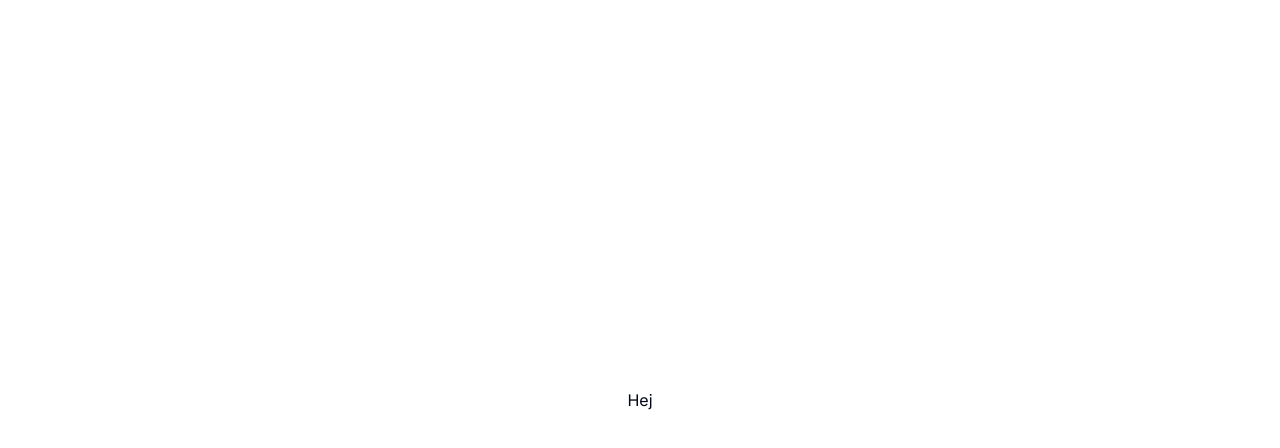
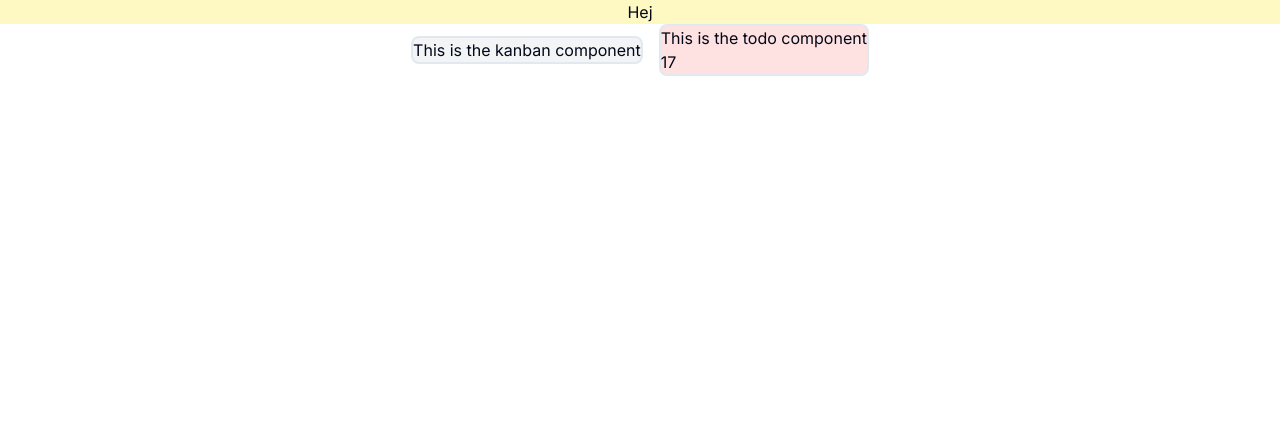
Before and after one commit to martinwinther/adhd-dashboard, a Next.js app: page / in a window 1280 px wide. Shown: the top 448 px of the page. Built offline with nearby package versions, Linux system fonts and the light colour scheme.

Commit message:
add sample layout

```diff
--- a/src/app/page.tsx
+++ b/src/app/page.tsx
@@ -1,7 +1,14 @@
+import Kanban from '@/components/Kanban'
+import Todo from '@/components/Todo'
+
 export default function Home() {
   return (
     <main>
-      <div className="h-screen flex justify-center items-center">Hej</div>
+      <div className=" bg-yellow-100 flex justify-center items-center">Hej</div>
+      <div className="flex flex-row justify-center items-center space-x-4">
+        <Kanban />
+        <Todo />
+      </div>
     </main>
   )
 }
--- /dev/null
+++ b/src/components/Kanban.tsx
@@ -0,0 +1,9 @@
+const Kanban = () => {
+  return (
+    <div className="bg-gray-100 border-2 rounded-lg">
+      This is the kanban component
+    </div>
+  )
+}
+
+export default Kanban
--- /dev/null
+++ b/src/components/Todo.tsx
@@ -0,0 +1,14 @@
+const Todo = () => {
+  function math(a: number, b: number) {
+    return a + b
+  }
+
+  return (
+    <div className="bg-red-100 border-2 rounded-lg">
+      <h1>This is the todo component</h1>
+      <div>{math(8, 9)}</div>
+    </div>
+  )
+}
+
+export default Todo
```
